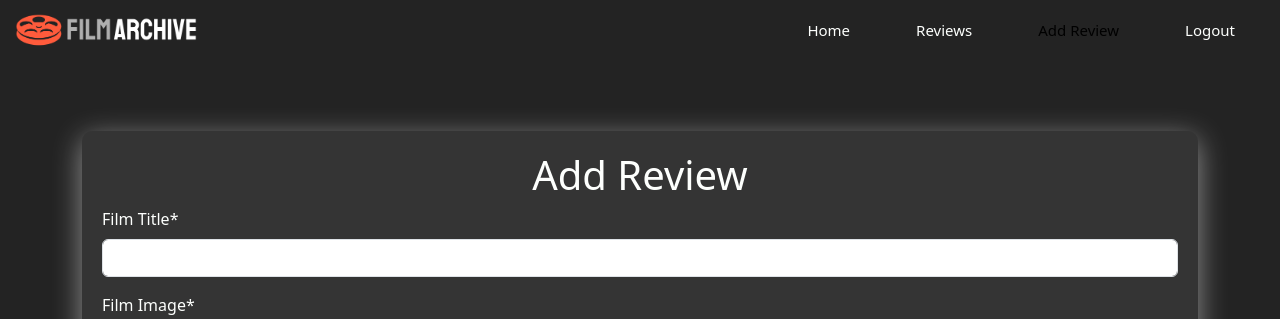
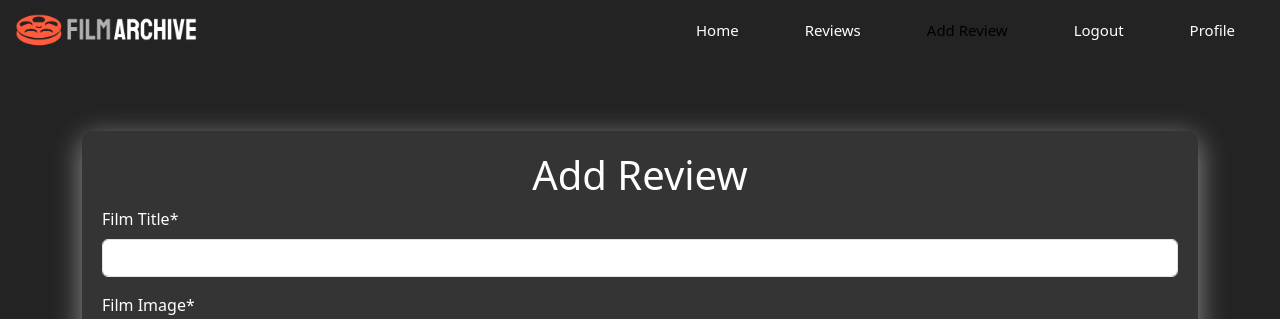
Before and after one commit to m-dixon5/FilmArchive, a Django app: page /reviews/add/ in a window 1280 px wide. Shown: the top 319 px of the page. Run offline with Django 4.2, Linux system fonts and the light colour scheme; the visitor is signed in with stand-in values (Sample User, id 1); parts of the project's set-up code (start-up, migrations or seed data) failed here and were passed over.

Commit message:
Add profile url and link to nav element

```diff
--- a/film_archive/urls.py
+++ b/film_archive/urls.py
@@ -22,5 +22,6 @@ urlpatterns = [
     path('accounts/', include('allauth.urls')),
     path('djrichtextfield/', include('djrichtextfield.urls')),
     path('', include('home.urls'), name='home'),
-    path('reviews/', include('reviews.urls'))
+    path('reviews/', include('reviews.urls')),
+    path('profiles/', include('profiles.urls')),
 ]
--- a/templates/includes/header.html
+++ b/templates/includes/header.html
@@ -22,6 +22,9 @@
             <li class="nav-item">
               <a class="nav-link {% if url_name == 'accounts_login' %}active{% endif %}" href="/accounts/logout">Logout</a>
             </li>
+            <li class="nav-item">
+              <a class="nav-link {% if url_name == 'profile' %}active{% endif %}" href="{% url 'profile' request.user.id %}">Profile</a>
+            </li>
             {% else %}
             <li class="nav-item">
               <a class="nav-link {% if url_name == 'accounts_signup' %}active{% endif %}" href="/accounts/signup">Register</a>
```
